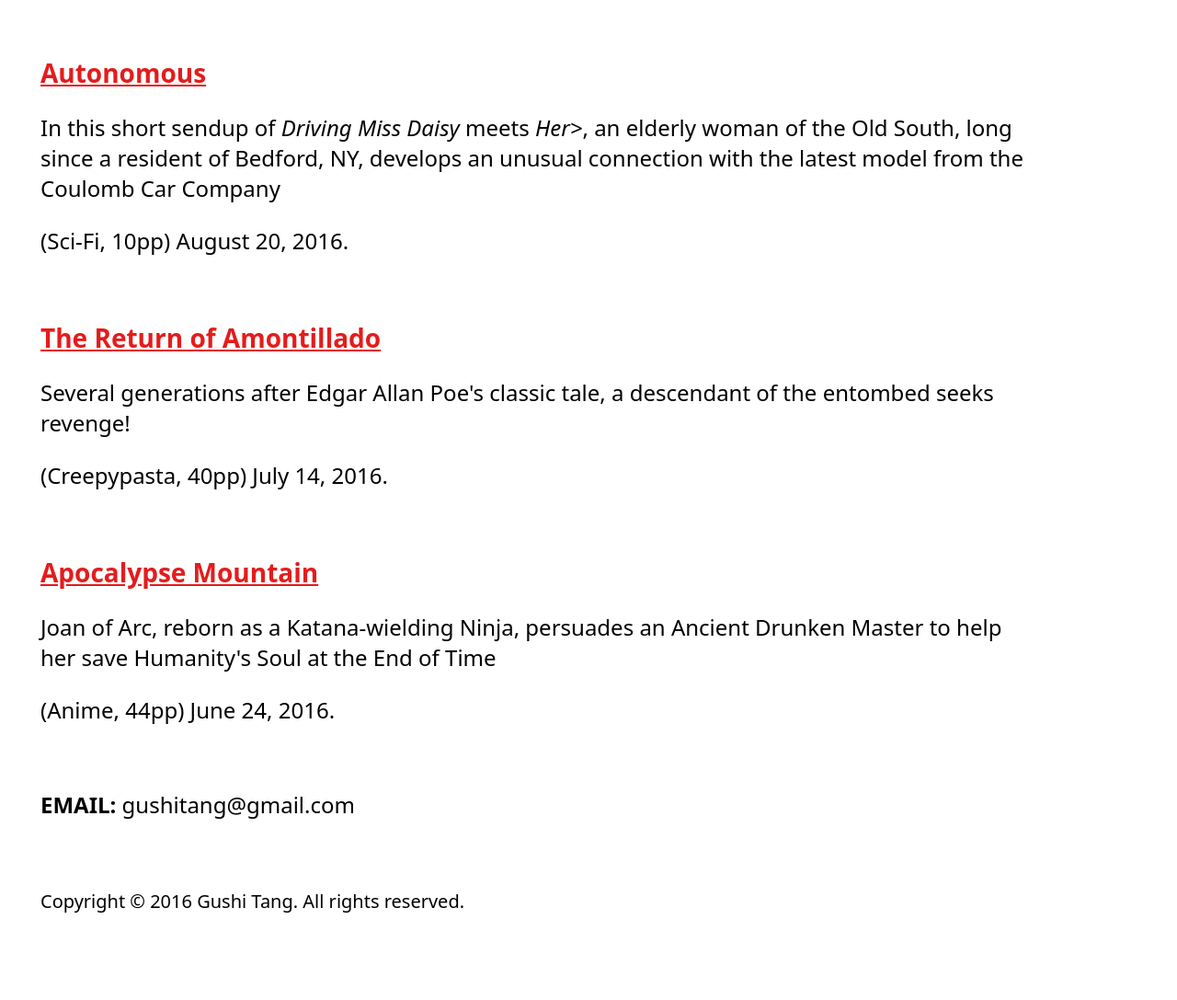
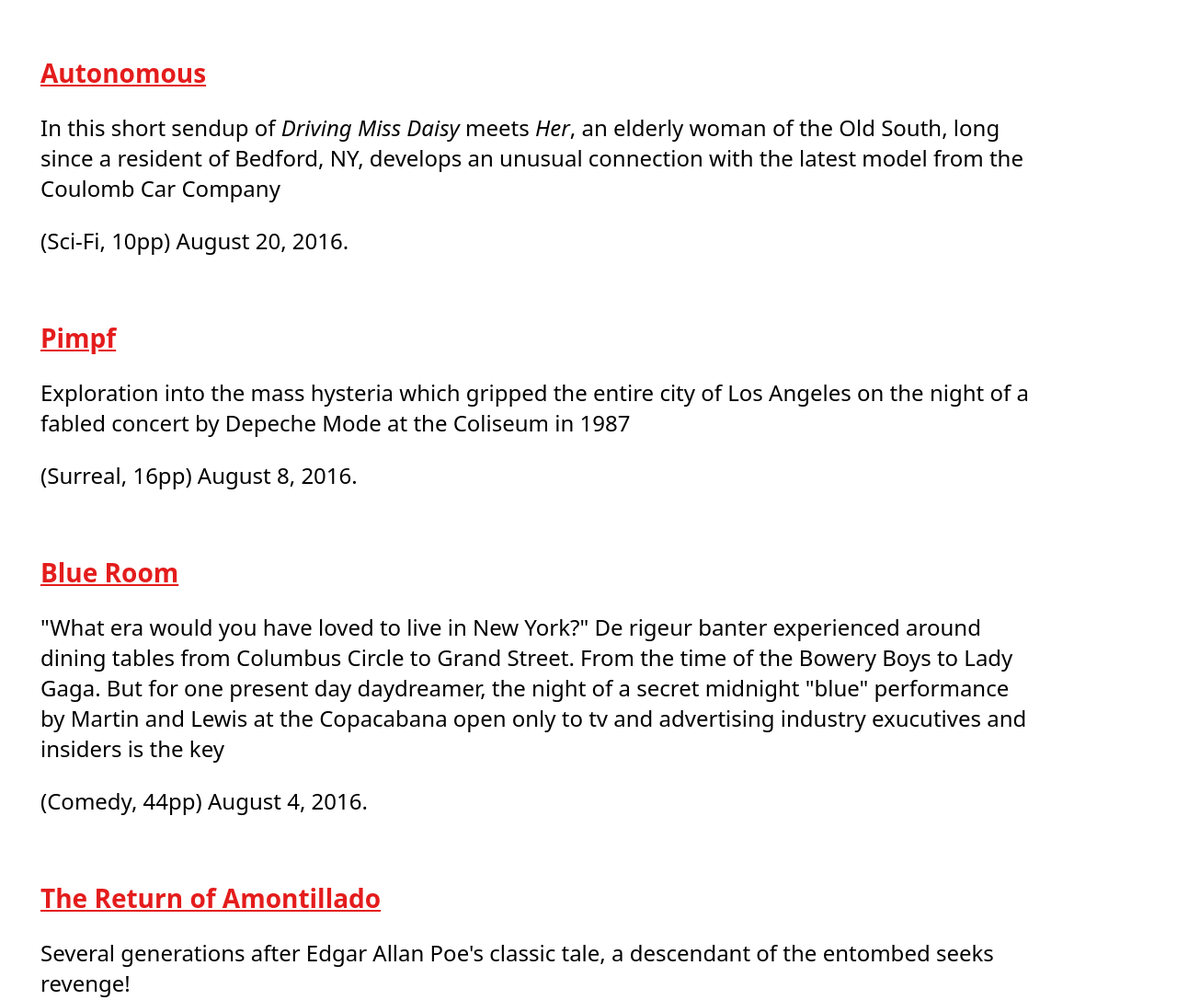
Before and after one commit to GushiTang/gushitang.github.io, a plain HTML site: page index.html in a window 1280 px wide. Shown: the part 500-1587 px from the top of the page at 92% size. Before the commit the page ends 1562 px from the top, so only its background shows below. Drawn offline with Linux system fonts and the light colour scheme.

Commit message:
Added blue room and pimpf

```diff
--- a/index.html
+++ b/index.html
@@ -24,13 +24,21 @@
             <p>(Action/Adventure/Romance, 120pp) September 10, 2016.</p>
             <br />
             -->
-            <p><a href="option.html">Cleopatra</a>
+            <p><a href="option.html">Cleopatra</a></p>
             <p>Old-school, Victorian-style Romance set in the Valley of Kings, on the banks of the ancient Nile. After an assassination attempt is made during the Young Queen's ritual morning bath, the very fate of Egyptian Civilization itself awaits the resolution of the mystery: who was her mysterious attacker?</p>
             <p>(Action/Adventure, 120pp) September 10, 2016.</p>
             <br />
-            <p><a href="option.html">Autonomous</a>
-            <p>In this short sendup of <i>Driving Miss Daisy</i> meets <i>Her></i>, an elderly woman of the Old South, long since a resident of Bedford, NY, develops an unusual connection with the latest model from the Coulomb Car Company</p>
+            <p><a href="option.html">Autonomous</a></p>
+            <p>In this short sendup of <i>Driving Miss Daisy</i> meets <i>Her</i>, an elderly woman of the Old South, long since a resident of Bedford, NY, develops an unusual connection with the latest model from the Coulomb Car Company</p>
             <p>(Sci-Fi, 10pp) August 20, 2016.</p>
+            <br />
+            <p><a href="option.html">Pimpf</a></p>
+            <p>Exploration into the mass hysteria which gripped the entire city of Los Angeles on the night of a fabled concert by Depeche Mode at the Coliseum in 1987</p>
+            <p>(Surreal, 16pp) August 8, 2016.</p>
+            <br />
+            <p><a href="option.html">Blue Room</a></p>
+            <p>"What era would you have loved to live in New York?" De rigeur banter experienced around dining tables from Columbus Circle to Grand Street. From the time of the Bowery Boys to Lady Gaga. But for one present day daydreamer, the night of a secret midnight "blue" performance by Martin and Lewis at the Copacabana open only to tv and advertising industry exucutives and insiders is the key</p>
+            <p>(Comedy, 44pp) August 4, 2016.</p>
             <br />
             <p><a href="return.html">The Return of Amontillado</a></p>
             <p>Several generations after Edgar Allan Poe's classic tale, a descendant of the entombed seeks revenge!</p>
```
